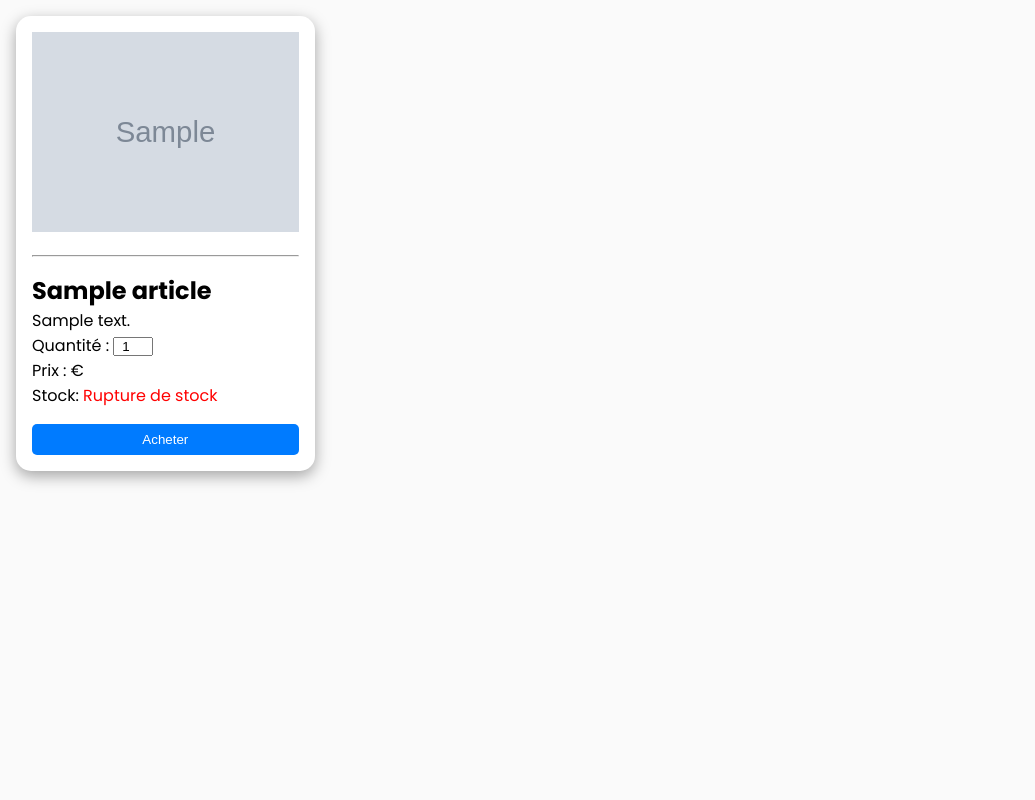
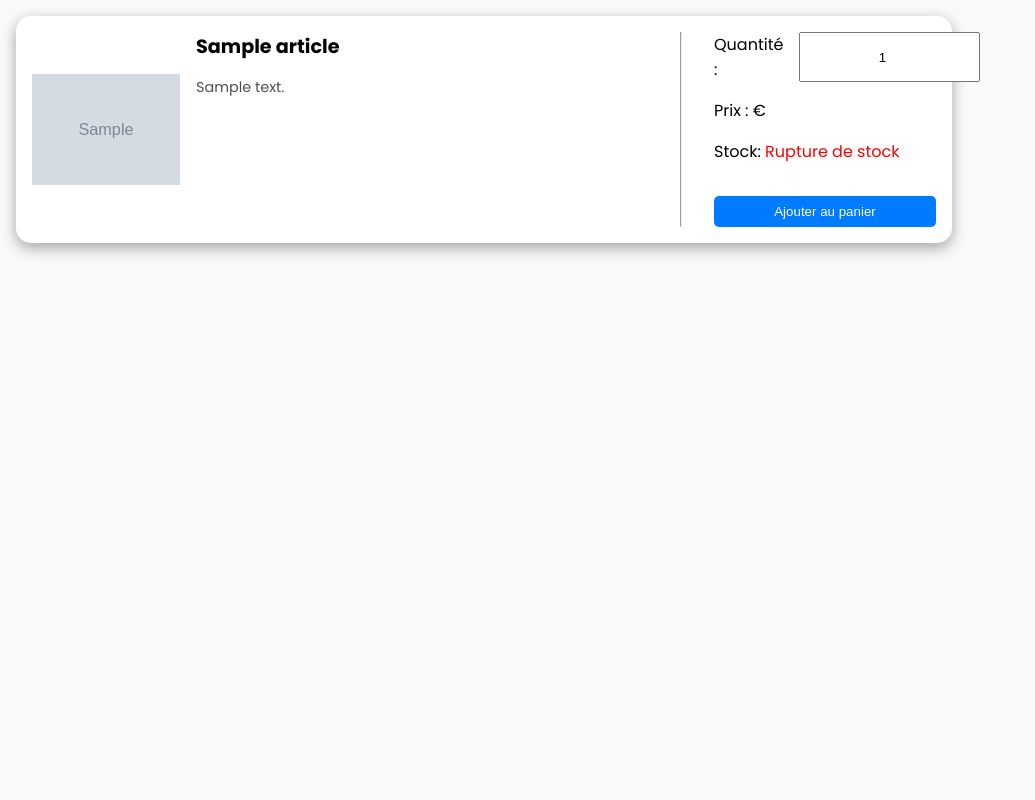
Before and after one commit to laelian-r/elirow, a PHP site: page / in a window 1280 px wide. Shown: the whole page, without its empty margins (0-1035 px from the left). Run offline with PHP 8.4, Linux system fonts and the light colour scheme; tables that the repository leaves empty hold one stand-in row (values such as "Sample post"); grey boxes marked "Sample" are stand-in pictures; data that the repository does not hold is empty.

Commit message:
Add article display page and enhance index layout with stock information

```diff
--- a/assets/css/style.css
+++ b/assets/css/style.css
@@ -1,4 +1,4 @@
-@import url('https://fonts.googleapis.com/css2?family=Poppins:ital,wght@0,100;0,200;0,300;0,400;0,500;0,600;0,700;0,800;0,900;1,100;1,200;1,300;1,400;1,500;1,600;1,700;1,800;1,900&display=swap');
+@import url('https://fonts.googleapis.com/css2?family=Poppins:wght@100;200;300;400;500;600;700;800;900&display=swap');
 
 * {
     margin: 0;
@@ -8,12 +8,88 @@
 
 body {
     height: 100vh;
-    font-family: 'Poppins';
+    font-family: 'Poppins', sans-serif;
     background-color: #fafafa;
 }
 
-img {
-    height: 200px;
+section {
+    display: flex;
+    flex-direction: column;
+    gap: 2rem;
+    padding: 1rem;
+}
+
+form {
+    display: flex;
+    flex-direction: row;
+    background-color: white;
+    padding: 1rem;
+    border-radius: 15px;
+    box-shadow: rgba(0, 0, 0, 0.35) 0px 5px 15px;
+    width: 75%;
+    align-items: center;
+    justify-content: space-between;
+    gap: 1rem;
+}
+
+/* Image = 40% */
+.img {
+    width: 20%;
+    display: flex;
+    align-items: center;
+    justify-content: center;
+}
+
+.img img {
+    width: 100%;
+    height: auto;
+    object-fit: contain;
+}
+
+/* Contenu principal = 60% (Texte + Infos) */
+main {
+    display: flex;
+    flex-direction: row;
+    width: 100%;
+    justify-content: space-between;
+    gap: 2rem;
+}
+
+/* Texte = 40% */
+.titre-desc {
+    width: 70%;
+    display: flex;
+    flex-direction: column;
+    gap: 1rem;
+}
+
+.titre-desc a {
+    font-size: 1.2rem;
+    word-wrap: break-word;
+    text-decoration: none;
+    font-size: 0.8rem;
+    color: black;
+    transition: 0.3s;
+}
+
+.titre-desc a:hover {
+    text-decoration: underline;
+}
+
+.description {
+    color: #4e4e4e;
+    margin-bottom: 1rem;
+    font-size: 0.9rem;
+    word-wrap: break-word;
+}
+
+/* Infos = 20% */
+.infos {
+    width: 30%;
+    display: flex;
+    flex-direction: column;
+    gap: 1rem;
+    justify-content: space-around;
 }
 
 .stock-true {
@@ -24,25 +100,13 @@
     color: red;
 }
 
-section {
+.qte {
     display: flex;
-    flex-wrap: wrap;
-    gap: 2rem;
-    padding: 1rem;
+    flex-direction: row;
+    gap: 1rem;
 }
 
-form {
-    display: inline-flex;
-    flex-direction: column;
-    gap: 1rem;
-    background-color: white;
-    padding: 1rem;
-    border-radius: 15px;
-    box-shadow: rgba(0, 0, 0, 0.35) 0px 5px 15px;
-}
-
-form input {
-    width: 15%;
+input[type="number"] {
     text-align: center;
 }
 
--- a/index.php
+++ b/index.php
@@ -25,15 +25,22 @@
                         <div class="img">
                             <img src="./assets/images/' . $i['image_article'] . '">
                         </div>
-                        <hr>
                         <main>
-                            <h2>' . $i['nom_article'] . '</h2>
-                            <p>' . $i['description'] . '</p>
+                            <div class="titre-desc">
+                                <a href="article.php?id=' . $i['id_article'] . '"><h2>' . $i['nom_article'] . '</h2></a>
+                                <p class="description">' . nl2br($i['description']) . '</p>
+                            </div>
 
-                            <label for="qte">Quantité : </label>
-                            <input type="number" name="qte" id="qte" value="1" min="1" max="' . $i['stock_restant'] . '">
+                            <hr>
 
-                            <p>Prix : ' . $i['prix'] . '€</p>
+                            <div class="infos">
+                                <div class="qte">
+                                    <label for="qte' . $i['id_article'] . '">Quantité : </label>
+                                    <input type="number" name="qte" id="qte' . $i['id_article'] . '" value="1" min="1" max="' . $i['stock_restant'] . '">
+                                </div>
+
+
+                                <p>Prix : ' . $i['prix'] . '€</p>
                 ';
 
                 if ($i['stock'] == 1) {
@@ -43,7 +50,8 @@
                 }
 
                 echo '
-                            <input type="submit" value="Acheter">
+                                <input type="submit" value="Ajouter au panier">
+                            </div>
                         </main>
                     </form>
                 ';
```
Also changed, not shown: article.php (added, +38 -0 lines), assets/images/clavier.png (added).
